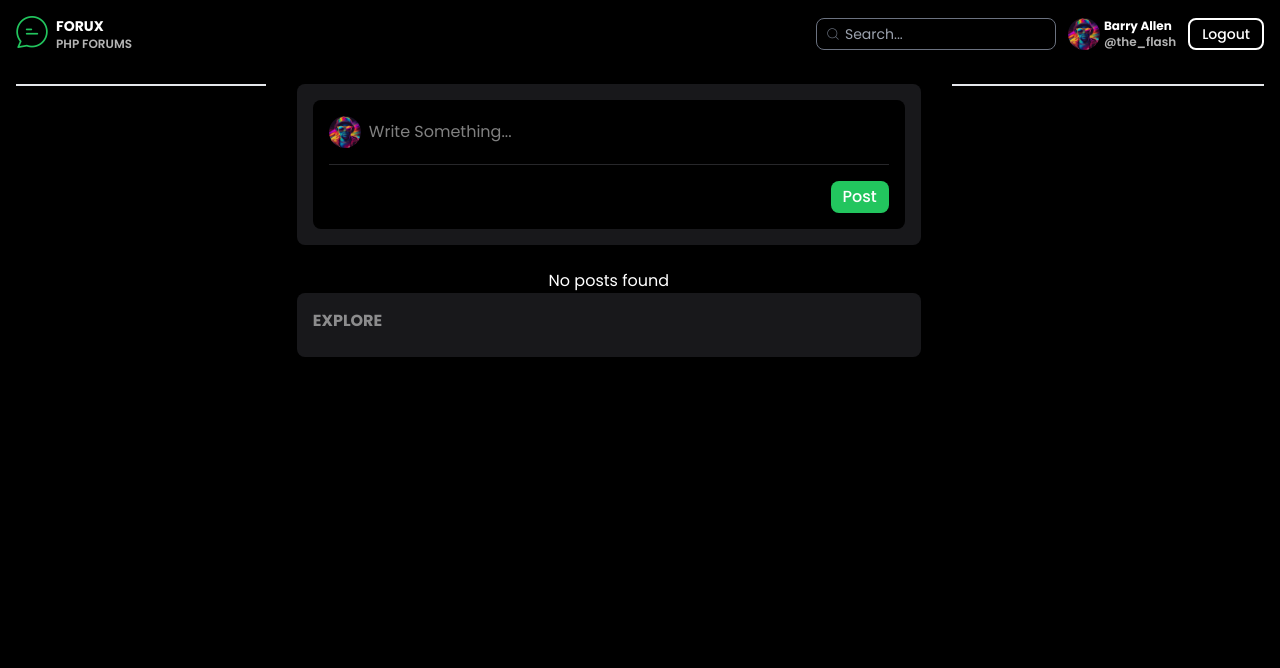
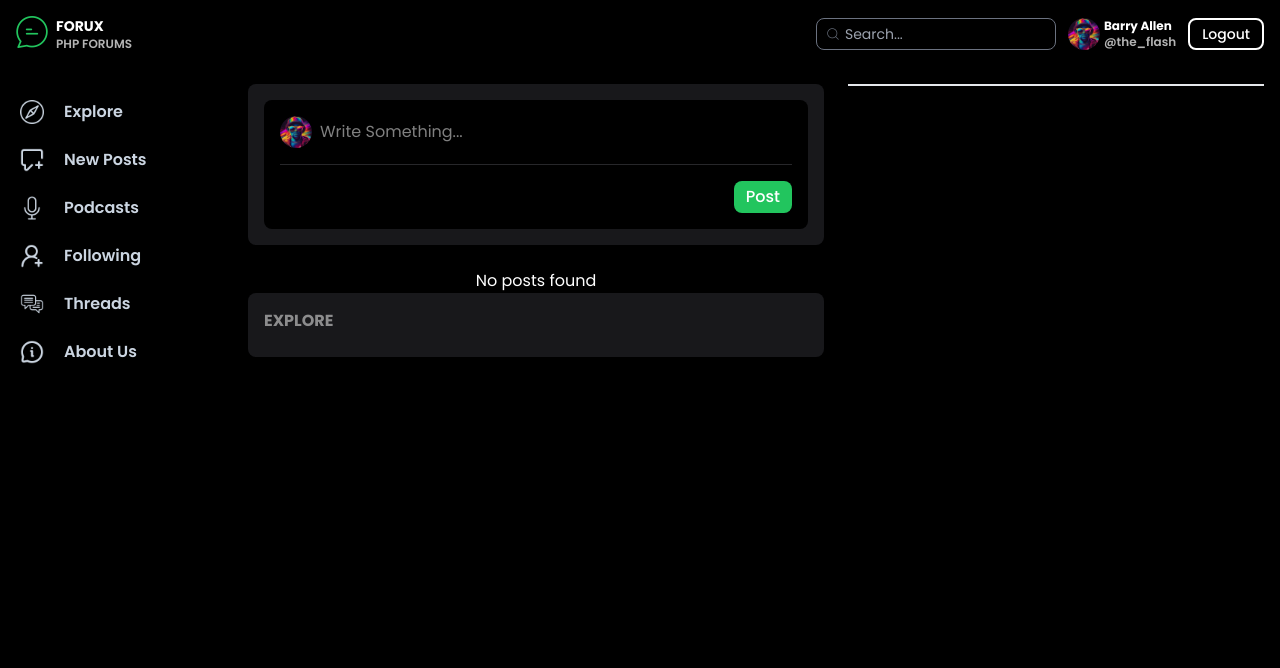
Before and after one commit to willmahoney20/php-forums, a PHP site: page / in a window 1280 px wide. Shown: the top 668 px of the page. Run offline with PHP 8.4, Linux system fonts and the light colour scheme; data that the repository does not hold is empty; some libraries are stand-ins or nearby versions.

Commit message:
Added sidebar links

```diff
--- a/components/post.php
+++ b/components/post.php
@@ -45,7 +45,7 @@
                         name="content"
                         contenteditable
                         class="bg-transparent text-white z-20"
-                        style="width: calc(100% - 40px);"
+                        style="width: calc(100%);"
                         oninput="checkTextContent()"
                     >
                         <?php echo $content; ?>
--- a/components/posts.php
+++ b/components/posts.php
@@ -63,7 +63,6 @@
     }
 
     function editPost(){
-        echo '<p style="color: white;">Chow: ' . $_GET['editPost'] . '</p>';
         global $result;
         global $edited_content;
         global $editing;
--- /dev/null
+++ b/components/sidebarLinks.php
@@ -0,0 +1,50 @@
+<div class="w-full flex flex-col py-4 px-1 mb-6">
+    <div class="flex flex-row items-center mb-6">
+        <div class="w-6 h-6">
+            <img class="h-6 w-6" src="../assets/explore.png" alt="Logo">
+        </div>
+        <h5 class="text-slate-300 text font-semibold ml-5 mb-0">
+            Explore
+        </h5>
+    </div>
+    <div class="flex flex-row items-center mb-6">
+        <div class="w-6 h-6">
+            <img class="h-6 w-6" src="../assets/new.png" alt="Logo">
+        </div>
+        <h5 class="text-slate-300 text font-semibold ml-5 mb-0">
+            New Posts
+        </h5>
+    </div>
+    <div class="flex flex-row items-center mb-6">
+        <div class="w-6 h-6">
+            <img class="h-6 w-6" src="../assets/mic.png" alt="Logo">
+        </div>
+        <h5 class="text-slate-300 text font-semibold ml-5 mb-0">
+            Podcasts
+        </h5>
+    </div>
+    <div class="flex flex-row items-center mb-6">
+        <div class="w-6 h-6">
+            <img class="h-6 w-6" src="../assets/following.png" alt="Logo">
+        </div>
+        <h5 class="text-slate-300 text font-semibold ml-5 mb-0">
+            Following
+        </h5>
+    </div>
+    <div class="flex flex-row items-center mb-6">
+        <div class="w-6 h-6">
+            <img class="h-6 w-6" src="../assets/chat.png" alt="Logo">
+        </div>
+        <h5 class="text-slate-300 text font-semibold ml-5 mb-0">
+            Threads
+        </h5>
+    </div>
+    <div class="flex flex-row items-center mb-6">
+        <div class="w-6 h-6">
+            <img class="h-6 w-6" src="../assets/about.png" alt="Logo">
+        </div>
+        <h5 class="text-slate-300 text font-semibold ml-5 mb-0">
+            About Us
+        </h5>
+    </div>
+</div>
--- a/index.php
+++ b/index.php
@@ -5,15 +5,17 @@
     <?php include('./main-components/navbar.php'); ?>
 
     <div class="container mx-auto flex flex-row justify-between items-start p-4" style="min-height: calc(100vh - 104px);">
-        <div class="w-1/5 border"></div>
+        <div class="w-2/12">
+            <?php include('./components/sidebarLinks.php'); ?>
+        </div>
 
-        <div class="w-1/2 flex flex-col justify-start items-center">
+        <div class="w-6/12 px-6 flex flex-col justify-start items-center">
             <?php include('./components/post.php'); ?>
 
             <?php include('./components/posts.php'); ?>
         </div>
 
-        <div class="w-1/4 border"></div>
+        <div class="w-4/12 border"></div>
     </div>
 
     <?php include('./main-components/footer.php'); ?>
```
Also changed, not shown: assets/about.png (added), assets/chat.png (added), assets/explore.png (added), assets/following.png (added), assets/mic.png (added), assets/new.png (added).
